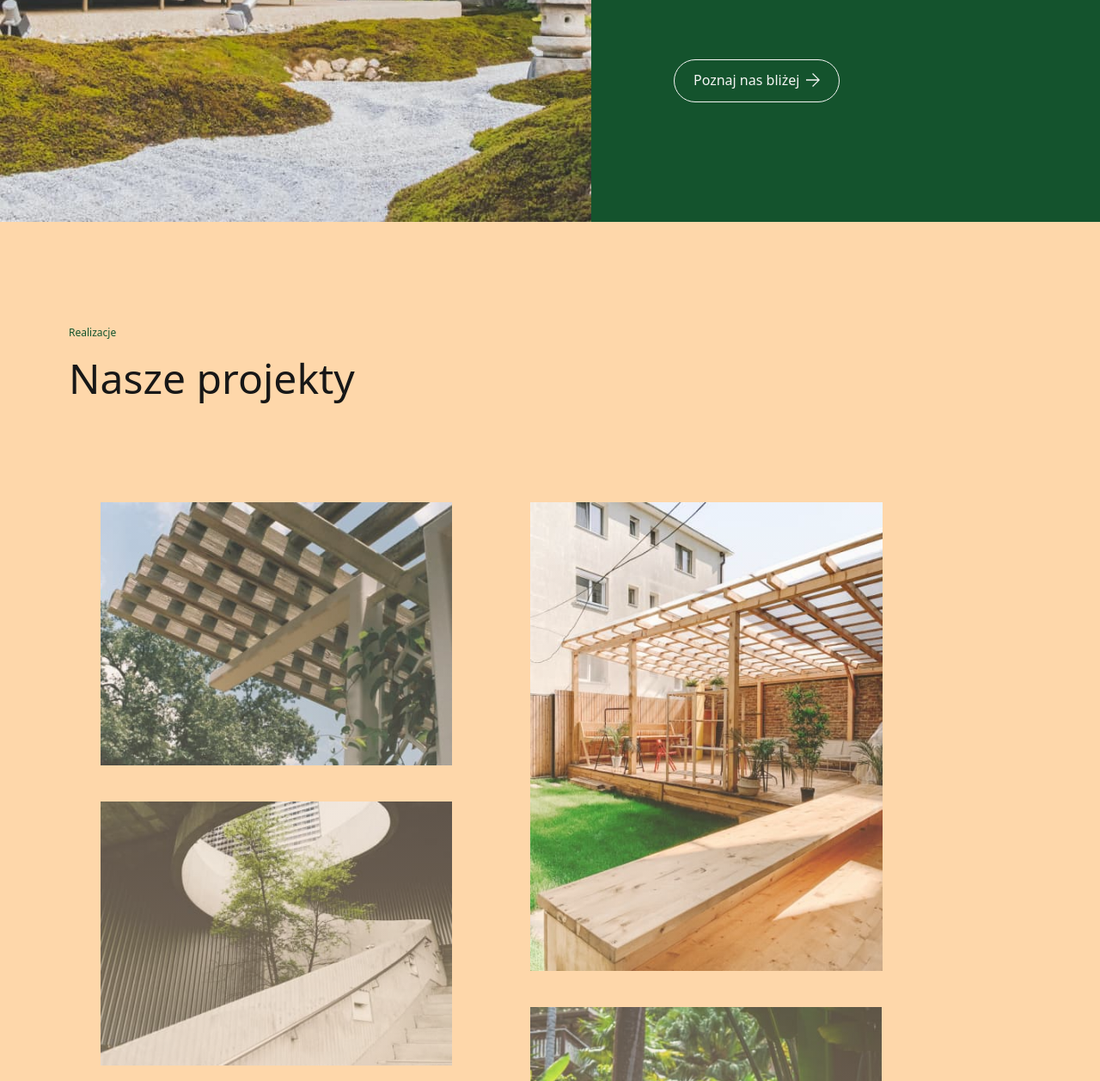
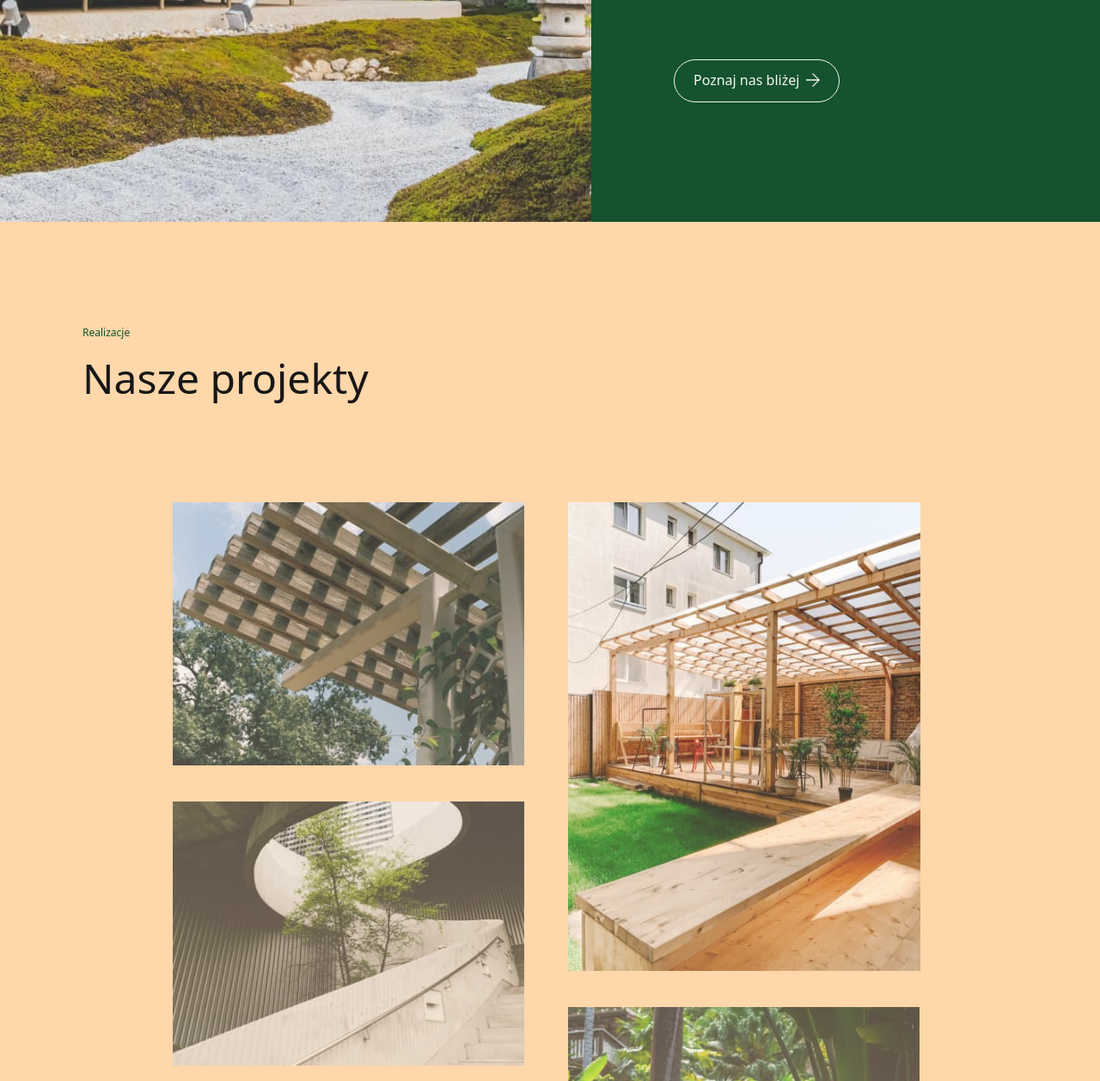
Before and after one commit to Dominika1708/giarddesign, a website: page index.html in a window 1280 px wide. Shown: the part 2647-3904 px from the top of the page at 86% size. Drawn offline with nearby package versions, Linux system fonts and the light colour scheme.

Commit message:
gallery bugfix

```diff
--- a/index.html
+++ b/index.html
@@ -487,7 +487,7 @@
 
       <section
         id="projects"
-        class="pt-[120px] pb-11 bg-orange-200 flex-col justify-center items-start gap-24 flex"
+        class="pt-[120px] pb-11 px-6 bg-orange-200 flex-col justify-center items-start gap-24 flex md:px-24"
       >
         <div
           class="w-[1120px] h-[89px] mx-auto flex-col items-start gap-4 flex"
@@ -505,10 +505,10 @@
             >
           </h2>
         </div>
-        <div class="px-6 md:px-24 w-full relative">
+        <div class="w-full relative">
           <div
-            class="grid"
-            data-masonry='{ "itemSelector": ".grid-item", "columnWidth": 100, "fitWidth": true }'
+            class="grid mx-auto"
+            data-masonry='{ "itemSelector": ".grid-item", "columnWidth": 10, "fitWidth": true }'
           >
             <img
               src="./src/images/projects/Photo-0.jpg"
```
